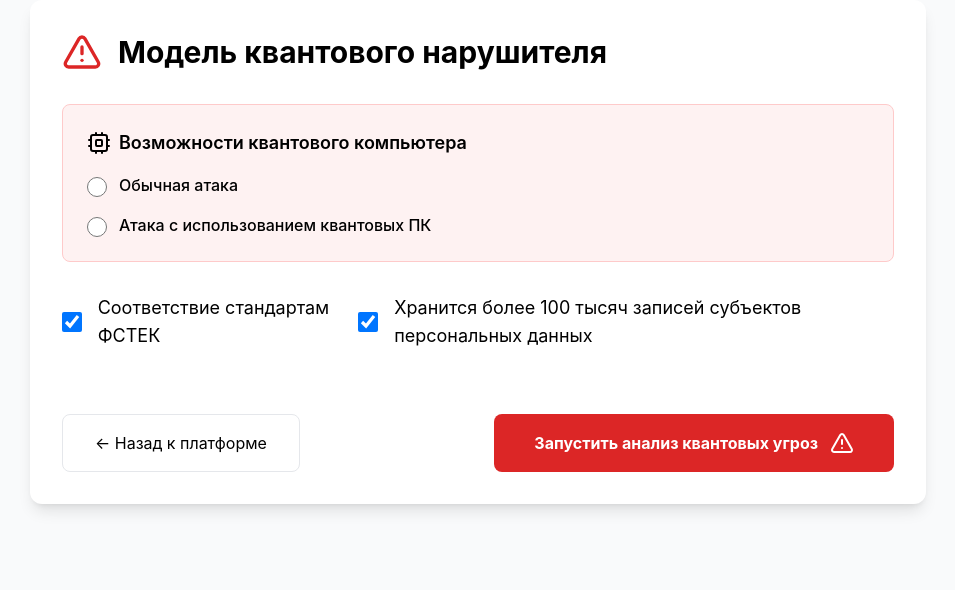
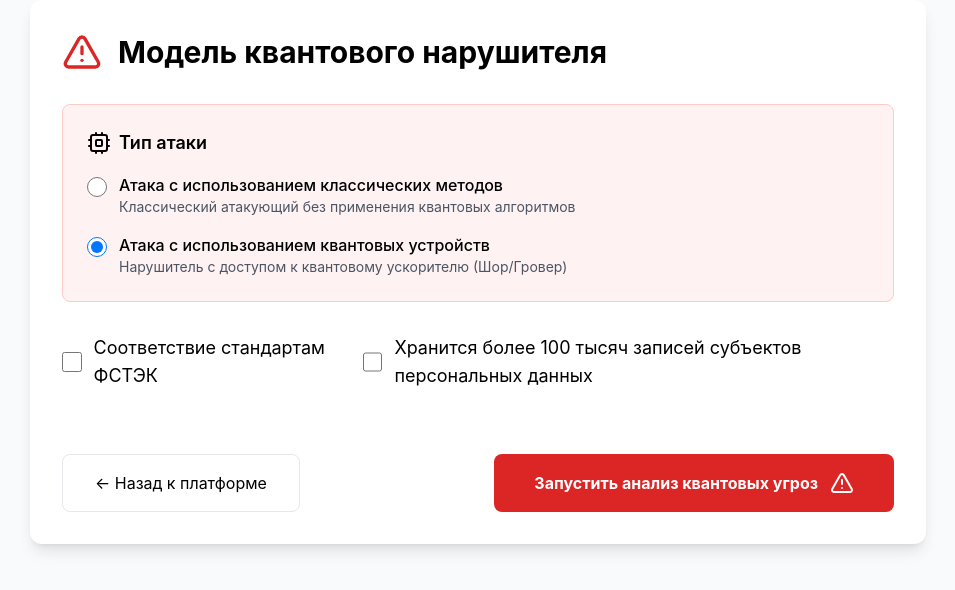
Before and after one commit to arsenydem/quantum-resilience-platform, a React (Vite) app in the folder frontend/: page /threat in a window 1280 px wide. Shown: the top 590 px of the page, without its empty margins (162-1117 px from the left). Built offline with nearby package versions, Linux system fonts and the light colour scheme.

Commit message:
fix: fixed check-boxes

```diff
--- a/frontend/src/components/AttackGraph.tsx
+++ b/frontend/src/components/AttackGraph.tsx
@@ -226,7 +226,6 @@ const buildSecurityGraph = (platformNodes: NetworkNode[]): DescriptorGraph => {
       );
     }
 
-    // personal_data может быть undefined → нормализуем
     const pd = asset.personal_data ?? { enabled: false, count: 0 };
 
     const personalDataLabel = pd.enabled
--- a/frontend/src/components/ThreatModelForm.tsx
+++ b/frontend/src/components/ThreatModelForm.tsx
@@ -1,10 +1,10 @@
 import { useState } from "react";
-import { AlertTriangle, DollarSign, Cpu } from "lucide-react";
+import { AlertTriangle, Cpu } from "lucide-react";
 import { ThreatModel } from "../types";
 
 const capabilities = [
-  { value: "UsualAttack", label: "Обычная атака" },
-  { value: "QuantumAttack", label: "Атака с использованием квантовых ПК" },
+  { value: "UsualAttack", label: "Атака с использованием классических методов" },
+  { value: "QuantumAttack", label: "Атака с использованием квантовых устройств" },
 ];
 
 export default function ThreatModelForm({
@@ -16,9 +16,11 @@ export default function ThreatModelForm({
 }) {
   const [loading, setLoading] = useState(false);
   const [form, setForm] = useState<ThreatModel>({
-    quantum_capability: "CRQC 2035+",
+    quantum_capability: "QuantumAttack",     // чтобы совпадало с одним из value
     budget_usd: 1_000_000_000,
     has_error_correction: true,
+    is_fstec_compliant: false,
+    has_large_pd_storage: false,
   });
 
   const handleSubmit = async (e: React.FormEvent) => {
@@ -39,7 +41,7 @@ export default function ThreatModelForm({
         <div className="bg-red-50 border border-red-200 rounded-lg p-6">
           <h3 className="font-semibold text-lg mb-4 flex items-center gap-2">
             <Cpu className="w-6 h-6" />
-            Возможности квантового компьютера
+            Тип атаки
           </h3>
           <div className="space-y-4">
             {capabilities.map(c => (
@@ -49,42 +51,55 @@ export default function ThreatModelForm({
                   name="capability"
                   value={c.value}
                   checked={form.quantum_capability === c.value}
-                  onChange={e => setForm({ ...form, quantum_capability: e.target.value })}
+                  onChange={e =>
+                    setForm(prev => ({ ...prev, quantum_capability: e.target.value }))
+                  }
                   className="mt-1 w-5 h-5 text-red-600"
                 />
                 <div>
                   <div className="font-medium">{c.label}</div>
                   <div className="text-sm text-gray-600">
-                    {c.value.includes("2030") && "Шор: ~2000 лог. кубитов, Гровер: ~10⁶"}
-                    {c.value.includes("2035") && "Шор: >10⁴ лог. кубитов, Гровер: >10⁸, полная коррекция"}
-                    {c.value.includes("2040") && "Неограниченные ресурсы"}
+                    {c.value === "UsualAttack" &&
+                      "Классический атакующий без применения квантовых алгоритмов"}
+                    {c.value === "QuantumAttack" &&
+                      "Нарушитель с доступом к квантовому ускорителю (Шор/Гровер)"}
                   </div>
                 </div>
               </label>
             ))}
           </div>
         </div>
-        <div className="flex items-center gap-4">
+
+        <div className="flex flex-col gap-3 md:flex-row md:items-center md:gap-6">
+          <div className="flex items-center gap-3">
             <input
               type="checkbox"
-            id="standart"
-            checked={form.has_error_correction}
-            onChange={e => setForm({ ...form, has_error_correction: e.target.checked })}
+              id="fstec"
+              checked={form.is_fstec_compliant}
+              onChange={e =>
+                setForm(prev => ({ ...prev, is_fstec_compliant: e.target.checked }))
+              }
               className="w-6 h-6 text-red-600"
             />
-          <label htmlFor="standart" className="text-lg">
-            Соответствие стандартам ФСТЕК
+            <label htmlFor="fstec" className="text-lg">
+              Соответствие стандартам ФСТЭК
             </label>
+          </div>
+
+          <div className="flex items-center gap-3">
             <input
               type="checkbox"
               id="data_storage"
-            checked={form.has_error_correction}
-            onChange={e => setForm({ ...form, has_error_correction: e.target.checked })}
+              checked={form.has_large_pd_storage}
+              onChange={e =>
+                setForm(prev => ({ ...prev, has_large_pd_storage: e.target.checked }))
+              }
               className="w-6 h-6 text-red-600"
             />
             <label htmlFor="data_storage" className="text-lg">
               Хранится более 100 тысяч записей субъектов персональных данных
             </label>
+          </div>
         </div>
 
         <div className="flex justify-between pt-8">
--- a/frontend/src/types.ts
+++ b/frontend/src/types.ts
@@ -54,6 +54,8 @@ export interface ThreatModel {
   quantum_capability: string;
   budget_usd: number;
   has_error_correction: boolean;
+  is_fstec_compliant: boolean;
+  has_large_pd_storage: boolean;
 }
 
 export interface AttackGraphData {
--- /dev/null
+++ b/package.json
@@ -0,0 +1,5 @@
+{
+  "dependencies": {
+    "dagre": "^0.8.5"
+  }
+}
```
Also changed, not shown: 1 other file (tests, documents, lock files or other folders). Lines whose indentation alone changed are shown as unchanged.
